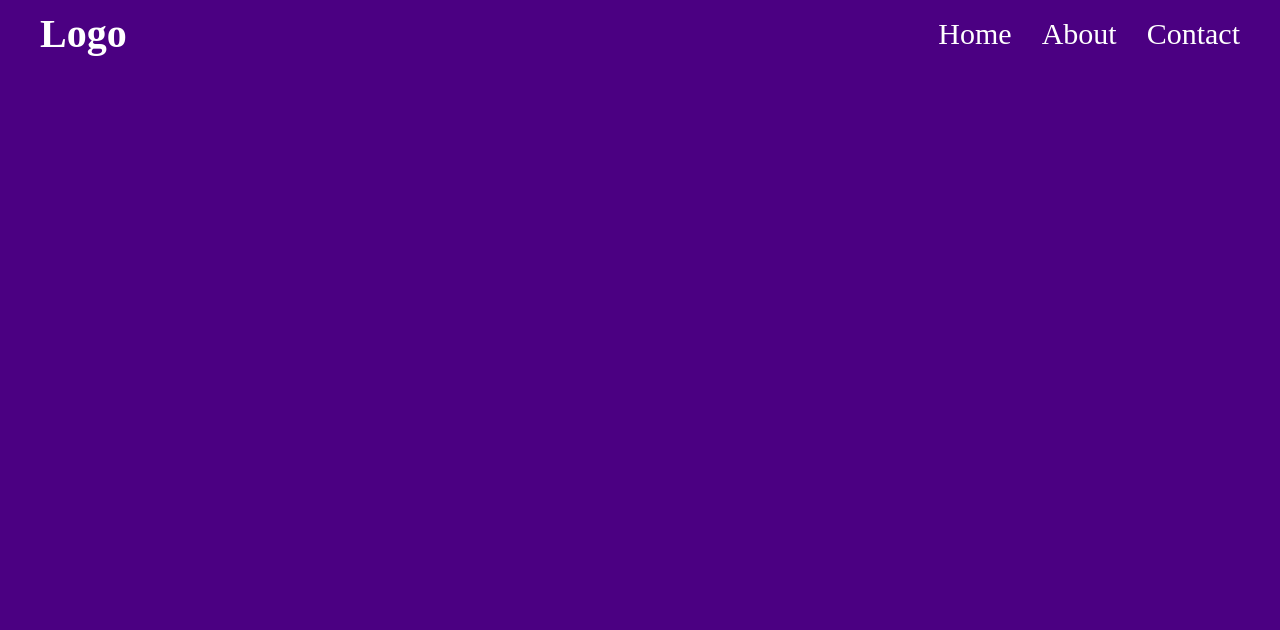
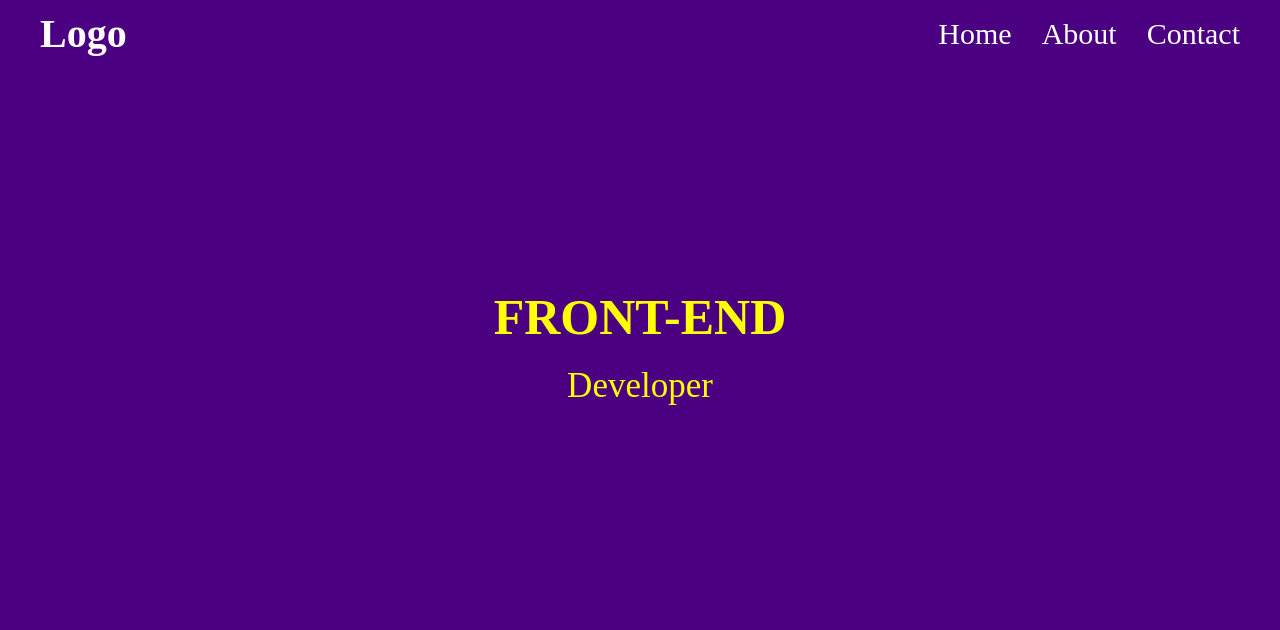
Before and after one commit to Ergashev95/git-test, a plain HTML site: page index.html in a window 1280 px wide. Drawn offline with Linux system fonts and the light colour scheme.

Commit message:
Developer branch add

```diff
--- a/index.html
+++ b/index.html
@@ -18,6 +18,11 @@
                 <li class="nav-item"><a href="#!" class="nav-link">Contact</a></li>
             </ul>
         </nav>
+
+        <div class="header-content">
+            <h1 class="header-title">Front-end</h1>
+            <p class="header-text">Developer</p>
+        </div>
     </header>
 
 </body>
--- a/main.css
+++ b/main.css
@@ -45,3 +45,24 @@ ul {
     color: #fff;
     font-size: 30px;
 }
+
+.header-content {
+    height: 70vh;
+    display: flex;
+    flex-direction: column;
+    justify-content: center;
+    align-items: center;
+    row-gap: 20px;
+}
+
+.header-title {
+    font-size: 50px;
+    font-weight: 700;
+    color: yellow;
+    text-transform: uppercase;
+}
+
+.header-text {
+    color: yellow;
+    font-size: 35px;
+}
```
